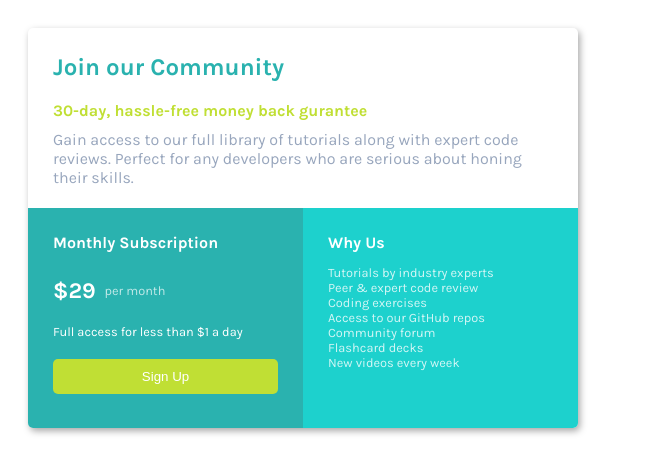
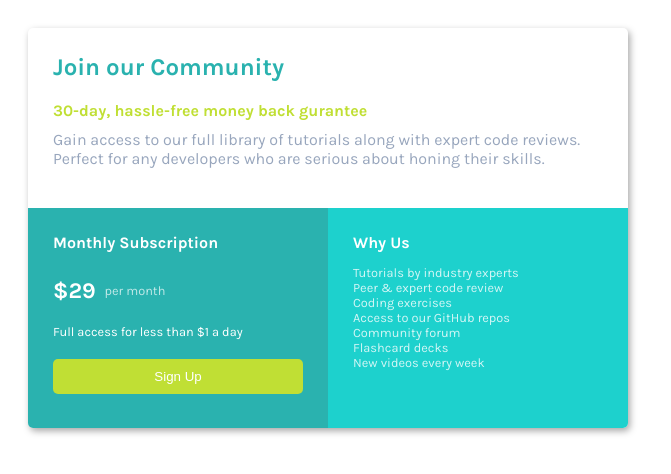
Before and after one commit to ktran25-bit/pricing-card-frontend-mentor-challenge, a plain HTML site: page index.html in a window 1280 px wide. Shown: the whole page, without its empty margins (0-671 px from the left). Drawn offline with Linux system fonts and the light colour scheme.

Commit message:
Update style.css

```diff
--- a/style.css
+++ b/style.css
@@ -17,6 +17,8 @@ h2, h4, p {
 }
 
 #card {
+  width: 600px;
+  height: 400px;
   box-shadow: 2px 3px 7px 0px rgba(0,0,0,0.35);
   border-radius: 5px;
   overflow: hidden;
@@ -37,7 +39,7 @@ h2, h4, p {
 
 #bottom-left-section {
   display: inline-block;
-  width: 100%;
+  width: 50%;
   height: 100%;
   vertical-align: top;
   background-color: #2ab2af;
@@ -46,7 +48,7 @@ h2, h4, p {
 
 #bottom-right-section {
   display: inline-block;
-  width: 100%;
+  width: 50%;
   height: 100%;
   vertical-align: top;
   background-color: #1dd1cd;
@@ -119,13 +121,3 @@ ul {
   font-size: 0.8rem;
   opacity: 0.8;
 }
-
-@media (min-width: 576px) {
-  #card {
-    width: 550px;
-    height: 400px;
-  }
-  #bottom-left-section, #bottom-right-section {
-    width: 50%;
-  }
-}
```
